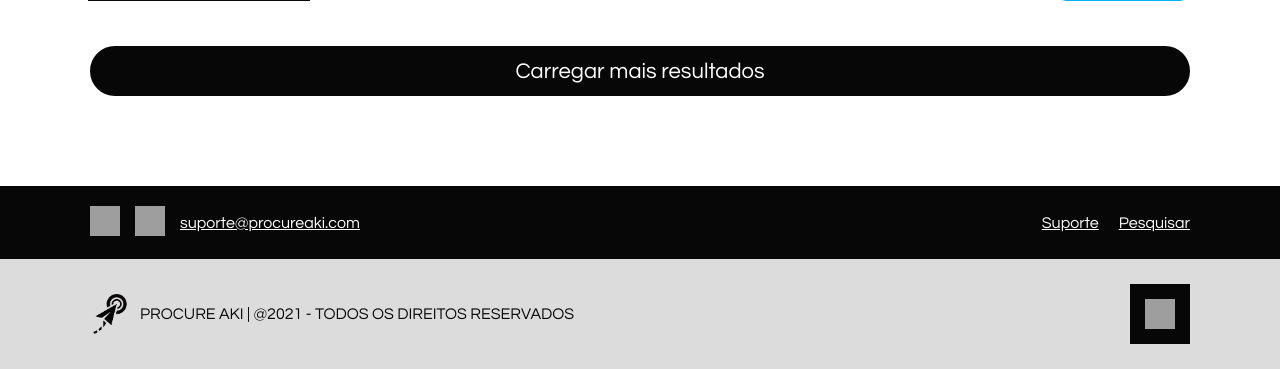
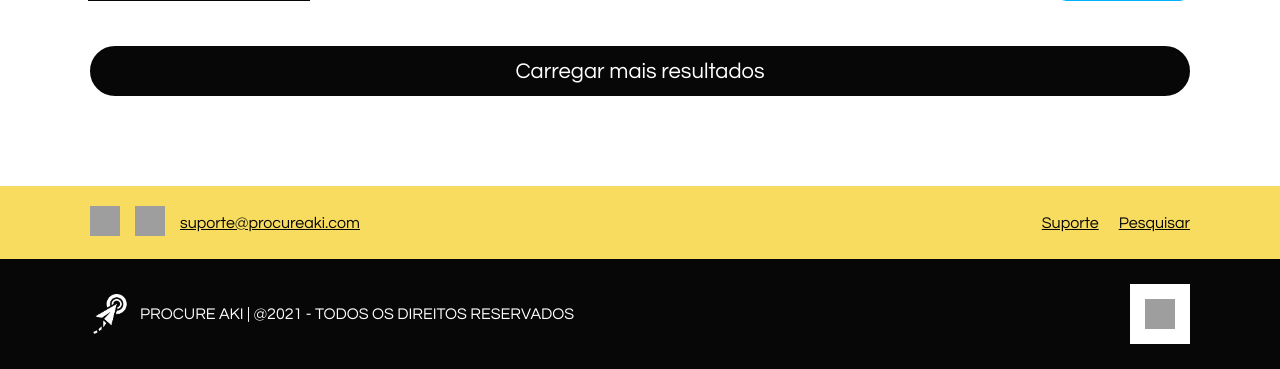
Before and after one commit to web-vmsa/localizaai, a PHP site: page /localizaai/assets/imgs/iconmonstr-x-mark-2 in a window 1280 px wide. Shown: the part 3605-3974 px from the top of the page. Run offline with PHP 8.4, Linux system fonts and the light colour scheme; data that the repository does not hold is empty; grey boxes are pictures that could not be loaded.

Commit message:
Mudanças no rodapé

```diff
--- a/assets/css/style.css
+++ b/assets/css/style.css
@@ -680,7 +680,7 @@ body {
 .navegacao {
 	margin-top: 90px;
 	display: flex;
-	background-color: #070707;
+	background-color: #F7DC5F;
 	padding-left: 90px;
 	padding-right: 90px;
 	padding-top: 20px;
@@ -689,7 +689,7 @@ body {
 	align-items: center;
 }
 .navegacao a:hover {
-	color: #F7DC5F;
+	text-decoration: none;
 }
 .navegacao-social {
 	width: 50%;
@@ -698,7 +698,7 @@ body {
 	justify-content: flex-start;
 }
 .navegacao-social a {
-	color: white;
+	color: #070707;
 	font-family: 'Questrial', sans-serif;
 	font-size: 16px;
 }
@@ -714,7 +714,7 @@ body {
 	justify-content: flex-end;
 }
 .navegacao-menu a {
-	color: white;
+	color: #070707;
 	font-family: 'Questrial', sans-serif;
 	font-size: 16px;
 	margin-left: 20px;
@@ -723,7 +723,7 @@ body {
 /* Rodapé */
 .rodape {
 	display: flex;
-	background-color: #DCDCDC;
+	background-color: #070707;
 	padding-left: 90px;
 	padding-right: 90px;
 	justify-content: space-between;
@@ -744,13 +744,13 @@ body {
 .direitos p {
 	font-family: 'Questrial', sans-serif;
 	font-size: 16px;
-	color: #070707;
+	color: white;
 	margin-left: 0;
 }
 .voltar-topo {
 	width: 60px;
 	height: 60px;
-	background-color: #070707;
+	background-color: white;
 	display: flex;
 	align-items: center;
 	justify-content: center;
--- a/views/home.php
+++ b/views/home.php
@@ -582,7 +582,7 @@
 	<!-- Rodapé -->
 	<div class="rodape">
 		<div class="direitos">
-			<img src="<?php echo BASE_URL; ?>assets/imgs/favicon-removebg-preview.png"><p>PROCURE AKI | @2021 - TODOS OS DIREITOS RESERVADOS</p>
+			<img src="<?php echo BASE_URL; ?>assets/imgs/icone.png"><p>PROCURE AKI | @2021 - TODOS OS DIREITOS RESERVADOS</p>
 		</div>
 		<a href="#topo">
 			<div class="voltar-topo">
```
Also changed, not shown: assets/imgs/icone.png (added), assets/imgs/iconmonstr-arrow-25.svg, assets/imgs/iconmonstr-instagram-12.svg, assets/imgs/iconmonstr-whatsapp-2.svg.
